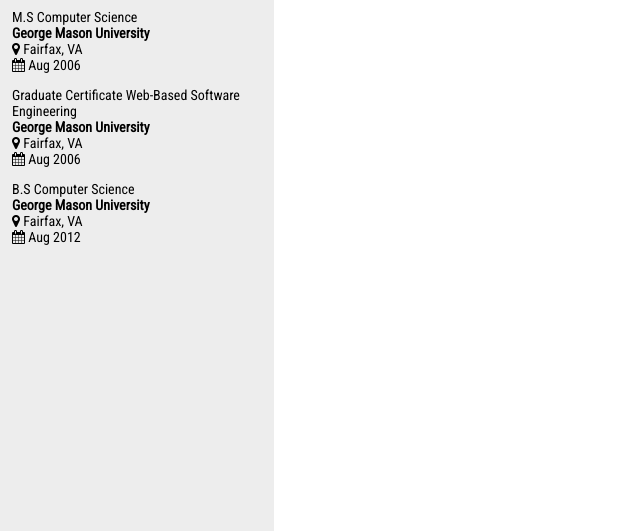
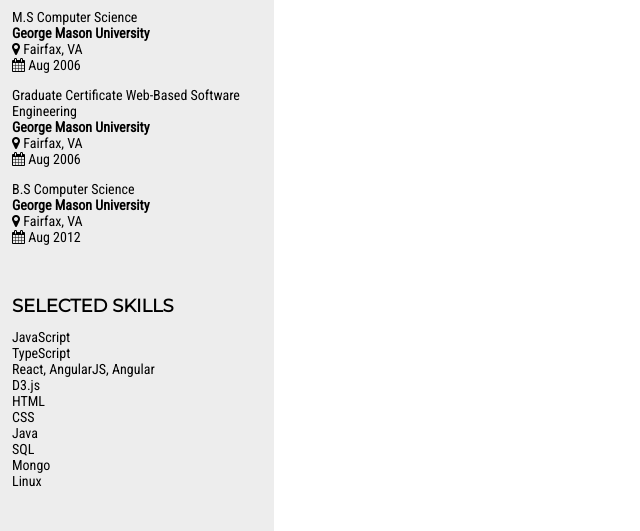
Before and after one commit to chrisjandrade/andradec-resume, a website: page web/index.html in a window 1280 px wide. Shown: the part 269-800 px from the top of the page, without its empty margins (0-640 px from the left). Drawn offline with Linux system fonts and the light colour scheme.

Commit message:
education and skills

```diff
--- a/web/css/style.css
+++ b/web/css/style.css
@@ -59,7 +59,16 @@
   margin-bottom: 14px;
 }
 
+.skills {
+  padding: 12px 12px;
+}
+
+.skills h1 {
+  font-size: 18px;
+  font-family: 'Montserrat', sans-serif;
+  text-transform: uppercase;
+}
+
 .resume-body {
   margin-left: 274px;
-
 }
--- a/web/index.html
+++ b/web/index.html
@@ -49,6 +49,21 @@
         </li>
       </ul>
     </div>
+    <div class="skills">
+      <h1>Selected Skills</h1>
+      <ul class="unstyled">
+        <li>JavaScript</li>
+        <li>TypeScript</li>
+        <li>React, AngularJS, Angular</li>
+        <li>D3.js</li>
+        <li>HTML</li>
+        <li>CSS</li>
+        <li>Java</li>
+        <li>SQL</li>
+        <li>Mongo</li>
+        <li>Linux</li>
+      </ul>
+    </div>
   </div>
   <div class="resume-body">
 
```
